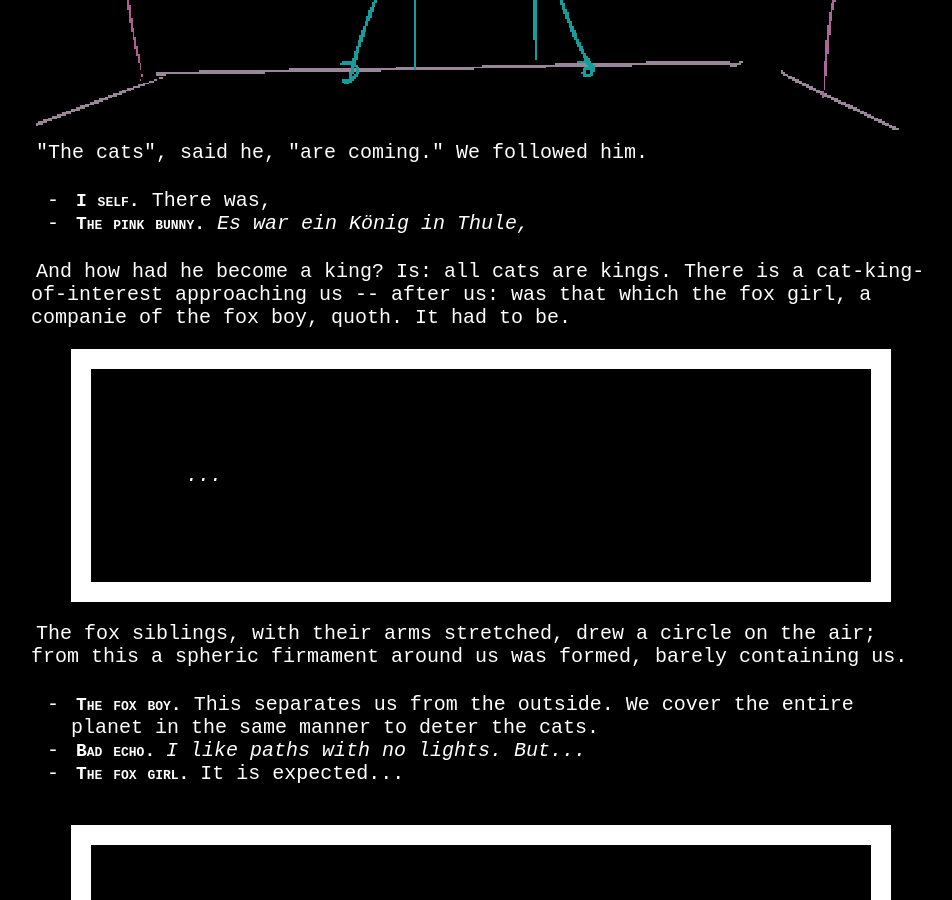
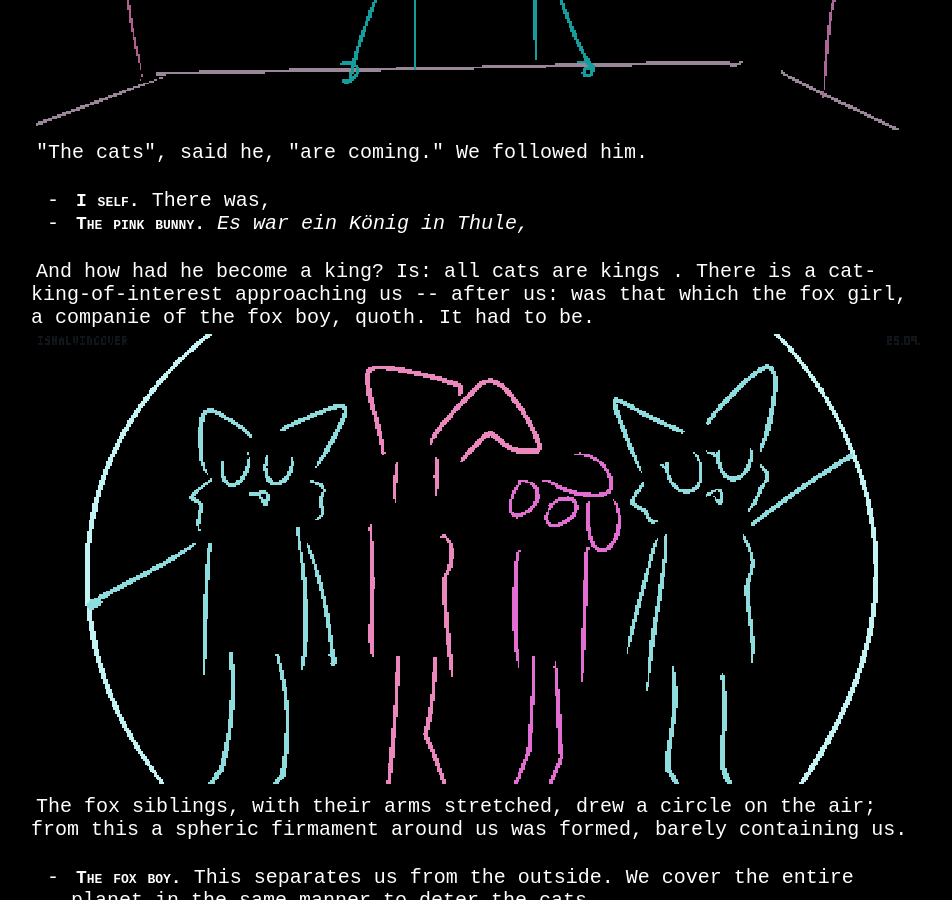
Before and after one commit to kamnosta/kamnosta.github.io, a Jekyll site: the page built from _ishalvingover/25-08-24-1.md, in a window 1280 px wide and 900 px high, scrolled down 6192 px. Shown: the whole window, without its empty margins (159-1111 px from the left). Built offline with Jekyll 4.4.1, drawn with Linux system fonts in a browser that asks for light colours.

Commit message:
iho update drew a circle pic

```diff
--- a/_ishalvingover/25-08-24-1.md
+++ b/_ishalvingover/25-08-24-1.md
@@ -76,9 +76,9 @@ But then a cyanoid fox boy hit the table, shaking our attentions.
 - <span class="iho-name-span">I self.</span> There was,
 - <span class="iho-name-span">The pink bunny.</span> *Es war ein König in Thule,*
 
-And how had he become a king? Is: all cats are kings. There is a cat-king-of-interest approaching us -- after us: was that which the fox girl, a companie of the fox boy, quoth. It had to be.
+And how had he become a king? Is: all cats are kings . There is a cat-king-of-interest approaching us -- after us: was that which the fox girl, a companie of the fox boy, quoth. It had to be.
 
-> ...
+![/imgs_ishalvingover/250906_iho_drew_a_circle.png](/imgs_ishalvingover/250906_iho_drew_a_circle.png)
 
 The fox siblings, with their arms stretched, drew a circle on the air; from this a spheric firmament around us was formed, barely containing us.
 
```
Also changed, not shown: imgs_ishalvingover/250906_iho_drew_a_circle.png (added).
